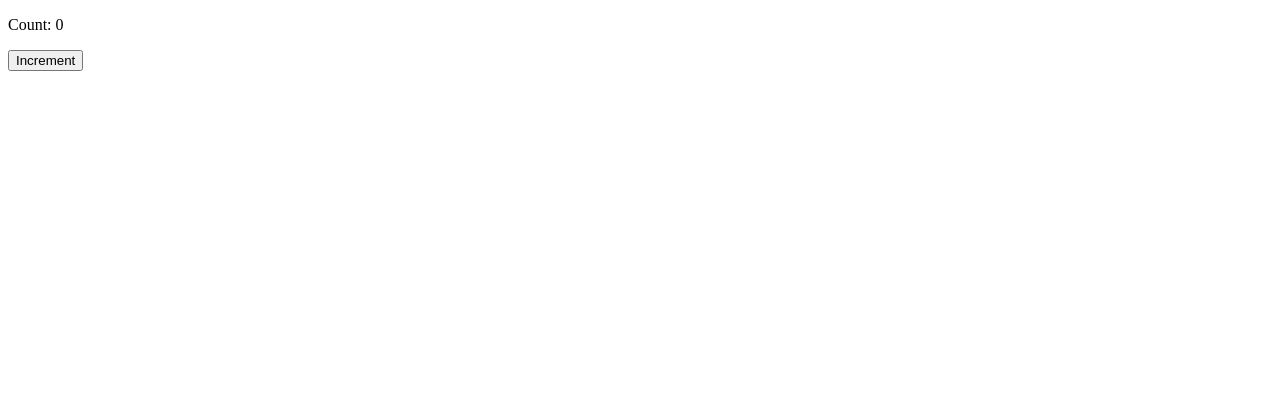
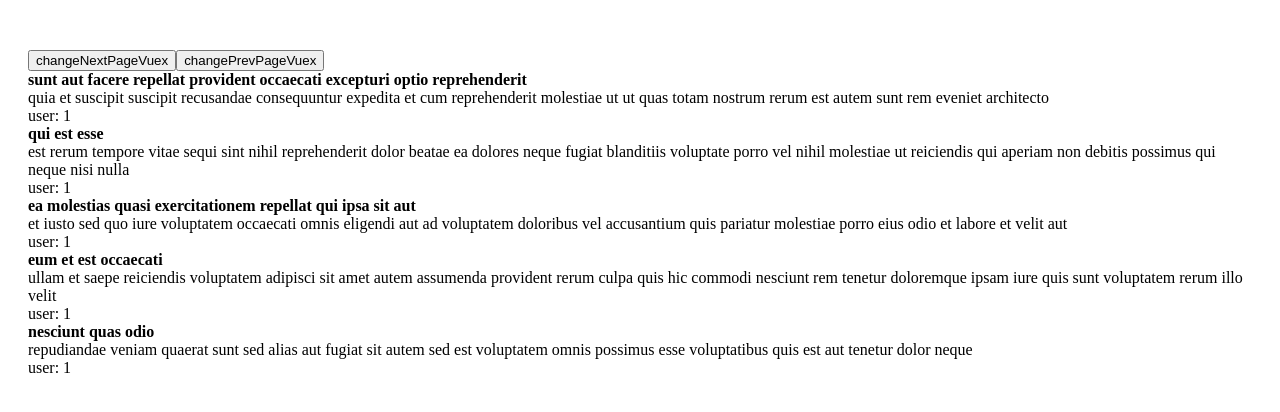
Before and after one commit to Dmitriy-Fenyov/test_task_nuxt, a Nuxt app: page /posts/test in a window 1280 px wide. Shown: the top 412 px of the page. Built offline with nearby package versions, Linux system fonts and the light colour scheme.

Commit message:
сделал так, что смена постав идет, но пришлось разбить на разные функции

```diff
--- a/pages/index.vue
+++ b/pages/index.vue
@@ -8,7 +8,7 @@
           v-if="$store.state.curPage < 5"
           class="button"
           type="primary"
-          @click="changePage($store.state.curPage + 1)"
+          @click="$store.dispatch('changeNextPageVuex')"
         >
         Следующая страница
         </el-button>
@@ -16,7 +16,7 @@
           v-if="$store.state.curPage > 1"
           class="button"
           type="primary"
-          @click="changePage($store.state.curPage - 1)"
+          @click="$store.dispatch('changePrevPageVuex')"
         >
           Предыдущая страница
         </el-button>
@@ -44,7 +44,7 @@
       <div class="wrapper">
       <NuxtLink
         class="post"
-        v-for="post in posts"
+        v-for="post in $store.state.posts"
         :key="post.id"
         :to="`/posts/${post.id}`"
       >
@@ -59,11 +59,11 @@
 <script setup>
 import { API_BASE_URL, POSTS_PER_PAGE } from '/helpers/constants.js';
 
-const posts = ref([]);
+//const posts = ref([]);
 
 const isLoading= ref(false);
 
-const changePage = async (page) => {
+/*const changePage = async (page) => {
   try {
     isLoading.value = true;
     const response = await $fetch(`${API_BASE_URL}posts`, {
@@ -79,7 +79,7 @@ const changePage = async (page) => {
     isLoading.value = false;
   }
 }
-changePage(1);
+changePage(1);*/
 
 
 const options = ref([]);
@@ -109,7 +109,7 @@ const filterUsers = async (userId) => {
     isLoading.value = true
     const response = await $fetch(`${API_BASE_URL}posts?userId=${userId}`);
     posts.value = response
-    $store.state.curPage = 1;
+    curPage.value = 1;
   } catch (error) {
   } finally {
     isLoading.value = false;
--- a/pages/posts/test.vue
+++ b/pages/posts/test.vue
@@ -1,7 +1,20 @@
 <template>
-    <div>
-        <p>Count: {{ $store.state.count }}</p>
-        <button @click="$store.commit('increment')">Increment</button>
+    <div style="margin: 50px 20px;">
+        <button @click="$store.dispatch('changeNextPageVuex')">changeNextPageVuex</button>
+        <button @click="$store.dispatch('changePrevPageVuex')">changePrevPageVuex</button>
+        <div
+            class="post"
+            v-for="post in $store.state.posts"
+            :key="post.id"
+            :to="`/posts/${post.id}`"
+        >
+            <div><strong>{{ post.title }}</strong></div>
+            <div>{{ post.body }}</div>
+            <div class="positionId">user: {{ post.userId }}</div>
+        </div>
     </div>
 </template>
-<script></script>
+
+<script>
+
+</script>
```
Also changed, not shown: plugins/vuex.js.
